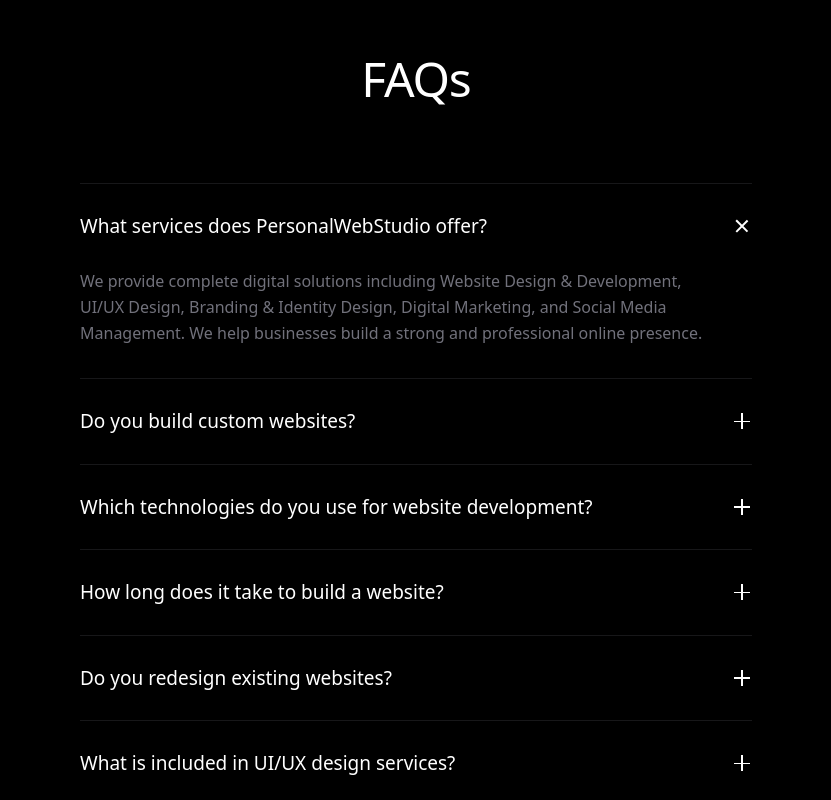
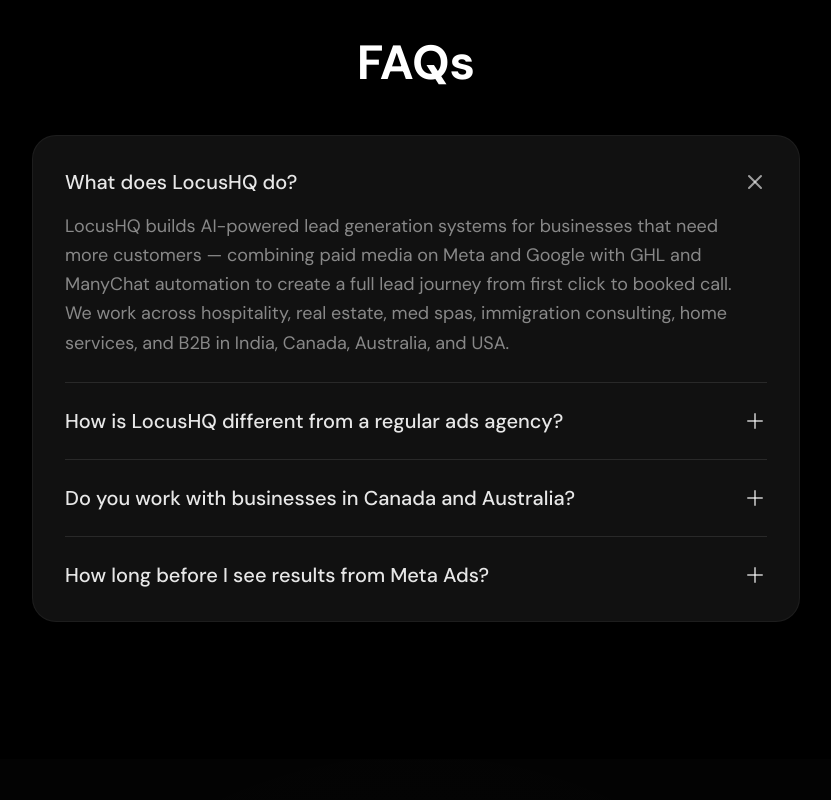
Before and after one commit to Om-Mahadik/PersonalWebStudio, a Next.js app: page / in a window 1280 px wide. Shown: the part 5500-6300 px from the top of the page, without its empty margins (224-1055 px from the left). Built offline with nearby package versions, Linux system fonts and the light colour scheme.

Commit message:
Initial clean commit

```diff
--- a/components/sections/faqs/FaqsSectionHome.tsx
+++ b/components/sections/faqs/FaqsSectionHome.tsx
@@ -1,146 +1,78 @@
 "use client";
 
-import { AnimatePresence, motion } from "framer-motion";
-import { useState } from "react";
+import React, { useState } from "react";
+import { Plus, X } from "lucide-react";
+import { motion, AnimatePresence } from "framer-motion";
 
 const faqs = [
   {
-    question: "What services does PersonalWebStudio offer?",
-    answer: "We provide complete digital solutions including Website Design & Development, UI/UX Design, Branding & Identity Design, Digital Marketing, and Social Media Management. We help businesses build a strong and professional online presence."
+    question: "What does LocusHQ do?",
+    answer:
+      "LocusHQ builds AI-powered lead generation systems for businesses that need more customers — combining paid media on Meta and Google with GHL and ManyChat automation to create a full lead journey from first click to booked call. We work across hospitality, real estate, med spas, immigration consulting, home services, and B2B in India, Canada, Australia, and USA.",
   },
   {
-    question: "Do you build custom websites?",
-    answer: "Yes! Every website we create is fully custom-designed based on your business goals, audience, and brand identity. We do not rely on generic templates unless specifically requested."
+    question: "How is LocusHQ different from a regular ads agency?",
+    answer:
+      "Unlike traditional agencies that just focus on clicks, we focus on the entire conversion funnel. We integrate automation tools like ManyChat and GoHighLevel to ensure leads are nurtured immediately, significantly increasing the booked call rate compared to standard 'set and forget' ad campaigns.",
   },
   {
-    question: "Which technologies do you use for website development?",
-    answer: "We work with modern technologies like HTML, CSS, JavaScript, React.js, Django, MySQL, and MongoDB. The tech stack is selected based on your project requirements."
+    question: "Do you work with businesses in Canada and Australia?",
+    answer:
+      "Yes, we have a global presence and specifically serve clients in India, Canada, Australia, and the USA, tailoring our strategies to local market nuances in each region.",
   },
   {
-    question: "How long does it take to build a website?",
-    answer: "Project timelines depend on complexity. A basic website takes 7–10 days, a business website takes 2–3 weeks, and advanced or e-commerce platforms may take 3–5 weeks."
+    question: "How long before I see results from Meta Ads?",
+    answer:
+      "While initial data starts coming in within the first 48-72 hours, we typically see the system fully optimized and generating consistent, high-quality booked calls within the first 14 to 30 days.",
   },
-  {
-    question: "Do you redesign existing websites?",
-    answer: "Yes, we can redesign your existing website to improve its design, performance, responsiveness, and user experience."
-  },
-  {
-    question: "What is included in UI/UX design services?",
-    answer: "Our UI/UX services include user research, wireframing, prototyping, mobile and web interface design, and user experience optimization to ensure intuitive and user-friendly designs."
-  },
-  {
-    question: "Do you provide branding services?",
-    answer: "Yes. We help businesses create a strong brand identity including logo design, color palettes, typography, brand guidelines, and social media branding assets."
-  },
-  {
-    question: "What digital marketing services do you offer?",
-    answer: "We offer SEO, social media marketing, content marketing, paid advertising (Google & Meta ads), and performance marketing strategies to grow traffic and conversions."
-  },
-  {
-    question: "Will my website be mobile-friendly?",
-    answer: "Absolutely. All our websites are fully responsive and optimized for mobile, tablet, and desktop devices."
-  },
-  {
-    question: "Do you provide maintenance and support after launch?",
-    answer: "Yes, we offer ongoing maintenance and support packages to keep your website secure, updated, and running smoothly."
-  }
 ];
 
-// Animation Variants for the staggered entrance
-const containerVariants = {
-  hidden: { opacity: 0 },
-  visible: {
-    opacity: 1,
-    transition: {
-      staggerChildren: 0.1,
-      delayChildren: 0.3,
-    },
-  },
-};
-
-const itemVariants = {
-  hidden: { opacity: 0, y: 20 },
-  visible: {
-    opacity: 1,
-    y: 0,
-    transition: {
-      duration: 0.8,
-      ease: [0.21, 0.45, 0.32, 0.9] as const
-    }
-  },
-};
-
-export default function FaqsSectionHome() {
+export default function FAQSection() {
   const [openIndex, setOpenIndex] = useState<number | null>(0);
 
   return (
-    <section className="bg-black py-24 px-6 font-sans overflow-hidden">
-      <motion.div
-        initial="hidden"
-        whileInView="visible"
-        viewport={{ once: true, margin: "-100px" }}
-        variants={containerVariants}
-        className="mx-auto max-w-2xl"
+    <section className="bg-black py-20 px-4 min-h-screen flex flex-col items-center">
+      <h2 className="text-4xl md:text-5xl font-bold text-white mb-12">FAQs</h2>
+
+      <div className="w-full max-w-3xl bg-[#111111] rounded-3xl p-6 md:p-8 border border-white/5 shadow-2xl">
+        <div className="divide-y divide-white/10">
+          {faqs.map((faq, index) => (
+            <div key={index} className="py-6 first:pt-0 last:pb-0">
+              <button
+                onClick={() => setOpenIndex(openIndex === index ? null : index)}
+                className="w-full flex items-center justify-between text-left group"
               >
-        <motion.h1
-          variants={itemVariants}
-          className="mb-20 text-center text-5xl font-medium tracking-tight text-white"
-        >
-          FAQs
-        </motion.h1>
-
-        <motion.div className="flex flex-col border-t border-zinc-800/60">
-          {faqs.map((faq, index) => {
-            const isOpen = openIndex === index;
-
-            return (
-              <motion.div
-                key={index}
-                variants={itemVariants}
-                className="border-b border-zinc-800/60"
-              >
-                <button
-                  onClick={() => setOpenIndex(isOpen ? null : index)}
-                  className="group flex w-full items-center justify-between py-7 text-left outline-none"
-                >
-                  <span className="text-[19px] font-normal text-white transition-opacity group-hover:opacity-70">
+                <span className="text-lg md:text-xl font-medium text-white/90 group-hover:text-white transition-colors pr-8">
                   {faq.question}
                 </span>
-
-                  <div className="relative flex h-5 w-5 items-center justify-center">
-                    <motion.div
-                      className="absolute h-[1.5px] w-4 bg-white"
-                      animate={{ rotate: isOpen ? 45 : 0 }}
-                      transition={{ duration: 0.4, ease: [0.4, 0, 0.2, 1] as const }}
-                    />
-                    <motion.div
-                      className="absolute h-4 w-[1.5px] bg-white"
-                      animate={{ rotate: isOpen ? 45 : 0 }}
-                      transition={{ duration: 0.4, ease: [0.4, 0, 0.2, 1] as const }}
-                    />
+                <div className="shrink-0">
+                  {openIndex === index ? (
+                    <X className="w-6 h-6 text-white/60" />
+                  ) : (
+                    <Plus className="w-6 h-6 text-white/60" />
+                  )}
                 </div>
               </button>
 
-                <AnimatePresence initial={false}>
-                  {isOpen && (
+              <AnimatePresence>
+                {openIndex === index && (
                   <motion.div
                     initial={{ height: 0, opacity: 0 }}
                     animate={{ height: "auto", opacity: 1 }}
                     exit={{ height: 0, opacity: 0 }}
-                      transition={{ duration: 0.5, ease: [0.04, 0.62, 0.23, 0.98] as const }}
+                    transition={{ duration: 0.3, ease: "easeInOut" }}
                     className="overflow-hidden"
                   >
-                      <p className="pb-8 pr-10 text-[16px] leading-relaxed text-zinc-500">
+                    <p className="mt-4 text-white/50 leading-relaxed text-base md:text-lg max-w-2xl">
                       {faq.answer}
                     </p>
                   </motion.div>
                 )}
               </AnimatePresence>
-              </motion.div>
-            );
-          })}
-        </motion.div>
-      </motion.div>
+            </div>
+          ))}
+        </div>
+      </div>
     </section>
   );
 }
```
Also changed, not shown: 2 other files (tests, documents, lock files or other folders). Lines whose indentation alone changed are shown as unchanged.
